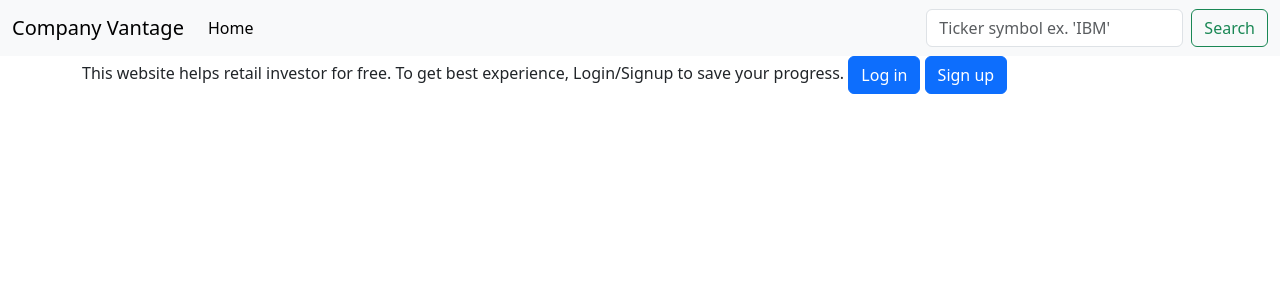
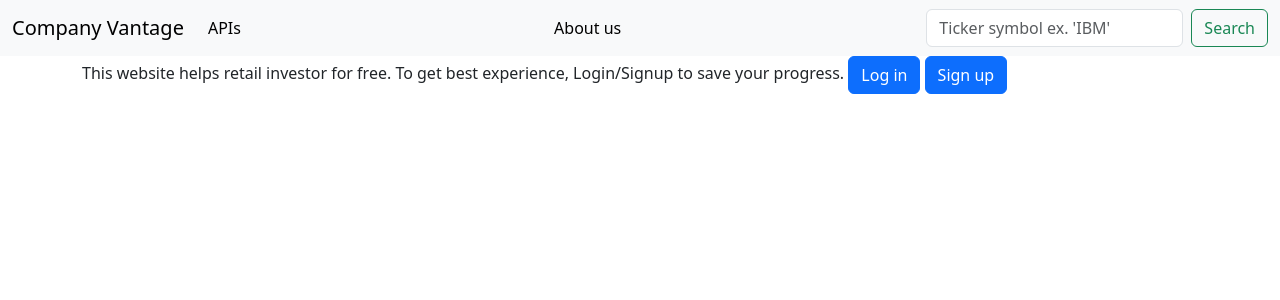
Before and after one commit to The-DeveshGupta/company_vantage, a Django app: page / in a window 1280 px wide. Shown: the top 300 px of the page. Run offline with Django 4.2, Linux system fonts and the light colour scheme; parts of the project's set-up code (start-up, migrations or seed data) failed here and were passed over.

Commit message:
API options added

```diff
--- a/templates/base.html
+++ b/templates/base.html
@@ -16,10 +16,15 @@
         <div class="collapse navbar-collapse" id="navbarSupportedContent">
           <ul class="navbar-nav me-auto mb-2 mb-lg-0">
             <li class="nav-item">
-              <a class="nav-link active" aria-current="page" href="#">Home</a>
+              <a class="nav-link active" aria-current="page" href="#">APIs</a>
             </li>
           </ul>
-          <form class="d-flex" role="search">
+          <ul class="navbar-nav me-auto mb-2 mb-lg-0">
+            <li class="nav-item">
+              <a class="nav-link active" aria-current="page" href="#">About us</a>
+            </li>
+          </ul>
+          <form class="d-flex" role="search" action="{% url 'web_app:company' %}" method="post">
             <input class="form-control me-2" type="search" placeholder="Ticker symbol ex. 'IBM'" aria-label="Search">
             <button class="btn btn-outline-success" type="submit">Search</button>
           </form>
--- a/templates/company.html
+++ b/templates/company.html
@@ -1,6 +1,6 @@
 {% extends 'base.html' %}
 
-{% block title %} Stocks {% endblock title %}
+{% block title %} Price and financials {% endblock title %}
 
 {% block navbar %}
 <ul class="navbar-nav me-auto mb-2 mb-lg-0">
```
